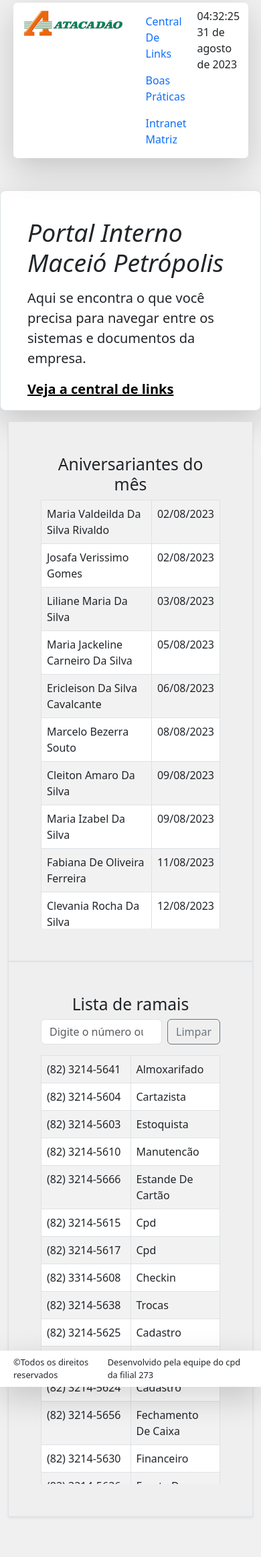
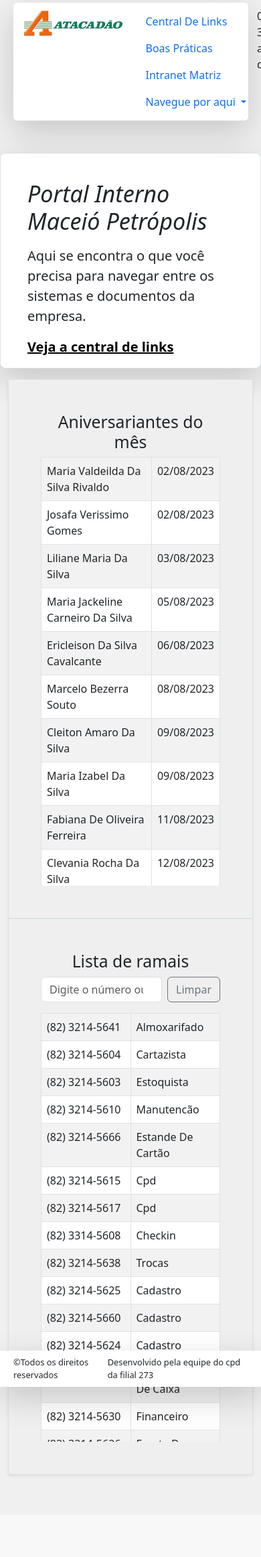
Before and after one commit to josafaverissimo/atacadao-portal273, a PHP site: page / in a window 390 px wide; the page is wider, and only the part inside the window is pictured. Shown: that part at 67% size. After the commit the page ends 2204 px from the top of that part, so only its background shows below. Run offline with PHP 8.4, Linux system fonts and the light colour scheme.

Commit message:
feat(responsivity): working with bootstrap's grid system

```diff
--- a/src/App/views/components/navbar.php
+++ b/src/App/views/components/navbar.php
@@ -16,7 +16,6 @@
         </div>
 
         <div class="align-self-center">
-            <ul class="nav">
             <?php
                 $links = [
                     [
@@ -36,20 +35,38 @@
                     ],
                 ]
             ?>
-
+            <ul class="nav d-sm-none d-lg-flex">
                 <?php foreach($links as $link): ?>
                     <li class="nav-item">
-                <?php $active = (isset($link["uri"]) && $link["uri"] === $_SERVER["REQUEST_URI"])
+                        <?php
+                            $active = (isset($link["uri"]) && $link["uri"] === $_SERVER["REQUEST_URI"])
                             ? "border-bottom border-primary border-radius-none "
                             : "";
+
+                            $targetBlank = !empty($link["blank"]) ? "target=\"_blank\"" : "";
                         ?>
-                <?php $targetBlank = !empty($link["blank"]) ? "target=\"_blank\"" : ""?>
 
                         <a class="nav-link <?= $active; ?>" <?= $targetBlank; ?> href="<?= $link["url"]; ?>">
                             <?= mb_convert_case($link["name"], MB_CASE_TITLE); ?>
                         </a>
                     </li>
                 <?php endforeach; ?>
+            </ul>
+            <ul class="nav d-sm-block d-lg-none">
+                <li class="nav-item dropdown">
+                    <a class="nav-link dropdown-toggle" href="#" role="button" data-bs-toggle="dropdown" aria-expanded="false">
+                        Navegue por aqui
+                    </a>
+                    <ul class="dropdown-menu">
+                        <?php foreach($links as $link): ?>
+                            <li>
+                                <a class="dropdown-item" href="<?= $link["url"]; ?>">
+                                    <?= mb_convert_case($link["name"], MB_CASE_TITLE); ?>
+                                </a>
+                            </li>
+                        <?php endforeach; ?>
+                    </ul>
+                </li>
             </ul>
         </div>
 
--- a/src/App/views/pages/home/index.php
+++ b/src/App/views/pages/home/index.php
@@ -6,10 +6,10 @@
     <link rel="stylesheet" href="<?= Helpers::baseUrl("/assets/css/home/styles.css"); ?>">
 <?php $this->endSection("head"); ?>
 
-<main class="container">
-    <div class="row p-4 pb-0 pe-lg-0 pt-lg-5 align-items-center rounded-3 border shadow-lg mb-3 bg-white">
+<main class="container-fluid container-lg">
+    <div class="row p-4 pb-0 p-lg-0 pt-lg-5 p-md-5 align-items-center rounded-3 border shadow-lg mb-3 bg-white">
         <div class="col-lg-7 p-3 p-lg-5 pt-lg-3">
-            <h1 class="display-3 fst-italic">Portal Interno<br>Maceió Petrópolis</h1>
+            <h1 class="display-4 fst-italic">Portal Interno<br>Maceió Petrópolis</h1>
             <p class="lead my-3">
                 Aqui se encontra o que você precisa para navegar entre os sistemas e documentos da empresa.
             </p>
@@ -23,7 +23,7 @@
     </div>
 
     <div class="row align-items-md-stretch wrapper">
-        <div class="col-md-6">
+        <div class="col-md-12 col-lg-6 p-lg-3 mb-md-3">
             <div class="h-100 p-5 shadow-sm target">
                 <h2 class="text-center">Aniversariantes do mês</h2>
 
@@ -41,7 +41,7 @@
                 </div>
             </div>
         </div>
-        <div class="col-md-6 align-self-start">
+        <div class="col-md-12 col-lg-6 align-self-start">
             <div class="h-100 p-5 shadow-sm target">
                 <h2 class="text-center">Lista de ramais</h2>
 
--- a/src/App/views/pages/under_construction/index.php
+++ b/src/App/views/pages/under_construction/index.php
@@ -2,10 +2,10 @@
 
 <?php $this->template("base", ["title" => $title]); ?>
 
-<main class="container">
-    <div class="row p-4 pb-0 pe-lg-0 pt-lg-5 align-items-center rounded-3 border shadow-lg mb-3 bg-white">
+<main class="container-fluid container-lg">
+    <div class="row p-4 pb-0 p-lg-0 pt-lg-5 p-md-5 align-items-center rounded-3 border shadow-lg mb-3 bg-white">
         <div class="col-lg-7 p-3 p-lg-5 pt-lg-3">
-            <h1 class="fst-italic">Esta página está em construção</h1>
+            <h1 class="display-3 fst-italic">Esta página está<br>em construção</h1>
             <p class="lead my-3">
                 Estamos empenhados ao máximo para te entregar a melhor experiência.
             </p>
```
Also changed, not shown: src/App/views/pages/link_center/index.php (+4 -7 lines), public/assets/js/wait-images.js (added). Lines whose indentation alone changed are shown as unchanged.
